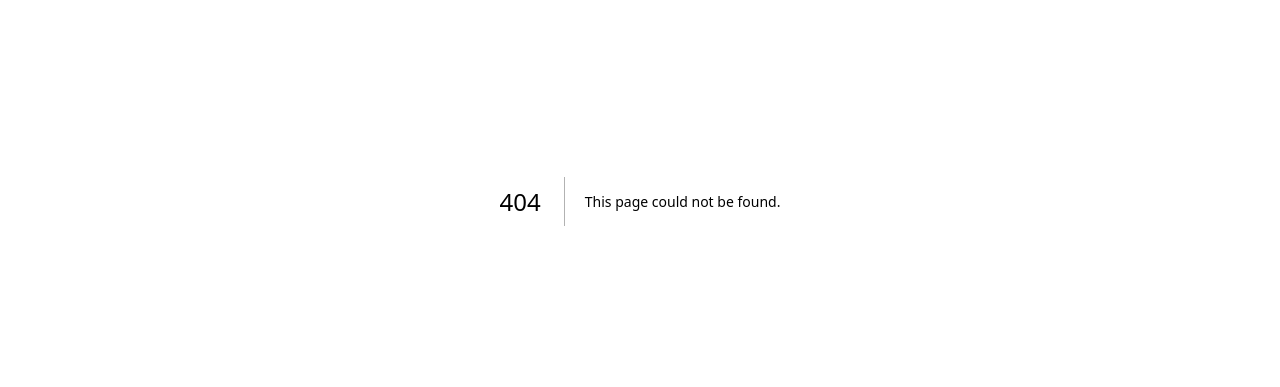
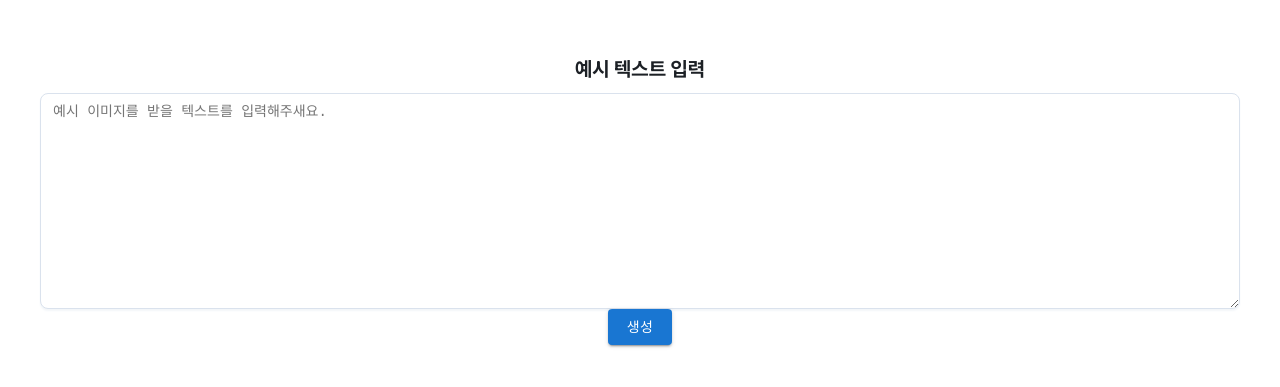
Before and after one commit to 2024S-Style-Transfer/visual-fable-front, a Next.js app: page /generate in a window 1280 px wide. Before the commit this address had no page. Shown: the part 199-586 px from the top of the page. Built offline with nearby package versions, Linux system fonts and the light colour scheme.

Commit message:
feat: `/generate` 페이지 추가

```diff
--- /dev/null
+++ b/src/app/generate/page.tsx
@@ -0,0 +1,5 @@
+import Generate from '@/components/pages/Generate';
+
+export default function Page() {
+  return <Generate />;
+}
--- /dev/null
+++ b/src/components/pages/Generate.tsx
@@ -0,0 +1,34 @@
+'use client';
+
+import React, { useEffect } from 'react';
+import styled from '@emotion/styled';
+import PreGenerateStep from '../steps/PreGenerateStep';
+import GenerateStep from '../steps/GenerateStep';
+import DoneStep from '../steps/DoneStep';
+import useGlobalStore from '@/store/globalStore';
+import { GlobalLoading } from '../common/Loading';
+import useGenerateStore, { STEP } from '@/store/generateStore';
+
+const Generate: React.FC = () => {
+  const { isGlobalLoading } = useGlobalStore();
+  const { step, clearStore } = useGenerateStore();
+
+  useEffect(() => {
+    return clearStore;
+    // eslint-disable-next-line react-hooks/exhaustive-deps
+  }, []);
+  return (
+    <>
+      <GenerateWrapper>
+        {step === STEP.PRE_GENERATE && <PreGenerateStep />}
+        {step === STEP.GENERATE && <GenerateStep />}
+        {step === STEP.DONE && <DoneStep />}
+      </GenerateWrapper>
+      {isGlobalLoading && <GlobalLoading />}
+    </>
+  );
+};
+
+const GenerateWrapper = styled.section``;
+
+export default Generate;
```
